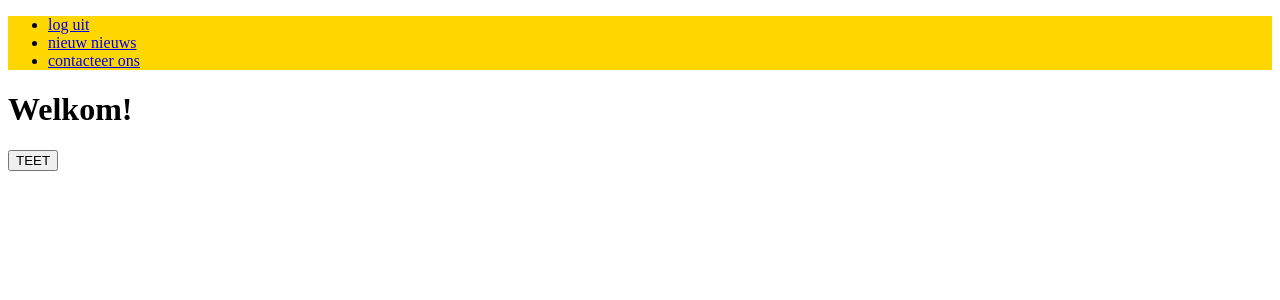
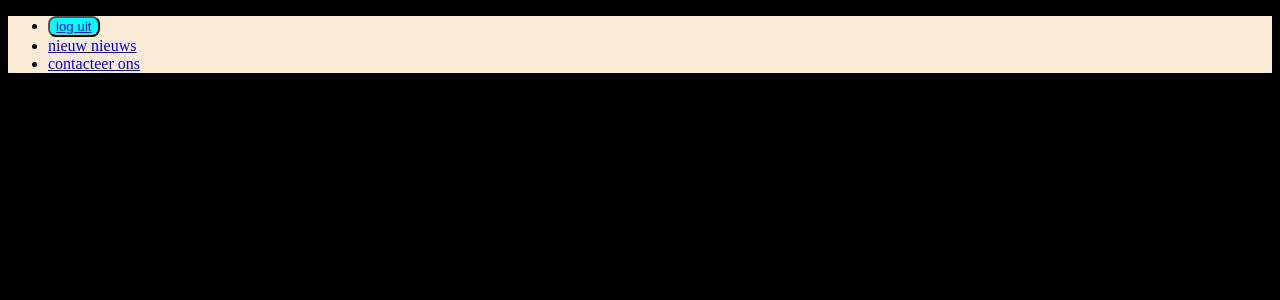
Before and after one commit to molly-36/webshop-flex-Milo-Kasper, a PHP site: page /home.php in a window 1280 px wide. Shown: the top 300 px of the page. Run offline with PHP 8.4, Linux system fonts and the light colour scheme; the visitor is signed in with stand-in values (Sample User, id 1).

Commit message:
stylesheets toegevoegd en kleine aanpassingen
niet klaar

```diff
--- a/site_files/contact.php
+++ b/site_files/contact.php
@@ -3,6 +3,7 @@
 <head>
     <meta charset="UTF-8">
     <meta name="viewport" content="width=device-width, initial-scale=1.0">
+    <link rel="stylesheet" href="stylesheet_contactpage.css">
     <title>contact us</title>
 </head>
 <body>
--- a/site_files/home.php
+++ b/site_files/home.php
@@ -15,12 +15,11 @@
     }
     ?>
 <ul>
-    <li><a href="log_uit">log uit</a></li>
+    <li><button id="log_uit_button"><a href="log_uit.php">log uit</a></button class="log_uit_button"></li>
     <li><a href="nieuws.php">nieuw nieuws</a></li>
     <li><a href="contact.php">contacteer ons</a></li>
 </ul>
 <body>
     <h1>Welkom!</h1>
-   <button>TEET</button>
 </body>
 </html>
--- a/site_files/index.php
+++ b/site_files/index.php
@@ -3,6 +3,7 @@
 <head>
     <meta charset="UTF-8">
     <meta name="viewport" content="width=device-width, initial-scale=1.0">
+    <link rel="stylesheet" href="stylesheet_log-inpage.css">
     <title>Database</title>
 </head>
 <body>
--- a/site_files/register.php
+++ b/site_files/register.php
@@ -3,7 +3,7 @@
 <head>
     <meta charset="UTF-8">
     <meta name="viewport" content="width=device-width, initial-scale=1.0">
-    <link rel="stylesheet" href="stylesheet_registerpage">
+    <link rel="stylesheet" href="stylesheet_registerpage.css">
     <title>Document</title>
 </head>
 <body>
--- a/site_files/stylesheet_homepage.css
+++ b/site_files/stylesheet_homepage.css
@@ -1,5 +1,16 @@
+#log_uit_button{
+background-color: aqua;
+border-radius: 8px;
+}
 ul{
-    background-color: gold;
+    float:top;
+    background-color: antiquewhite;
+    align-content: end;
+}
+li{
     float: top;
-
+    cursor: pointer;
 }
+body{
+    background-color: black;
+}
```
Also changed, not shown: site_files/nieuws.php (+12 -0 lines), site_files/stylepage_nieuwspage.css (added), site_files/stylesheet_contact.css (added), site_files/stylesheet_log-inpage.css (added).
